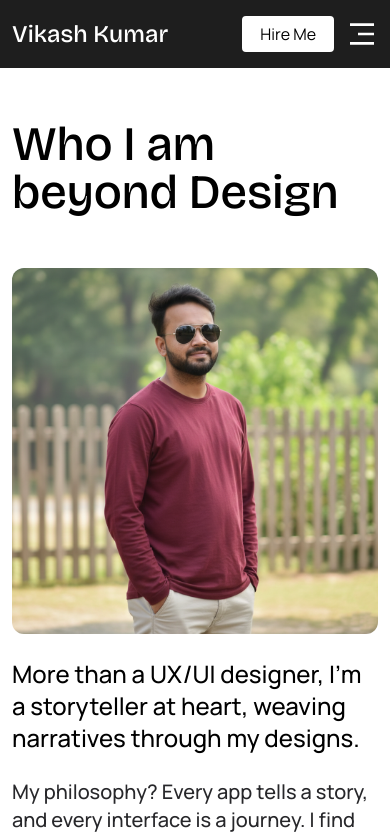
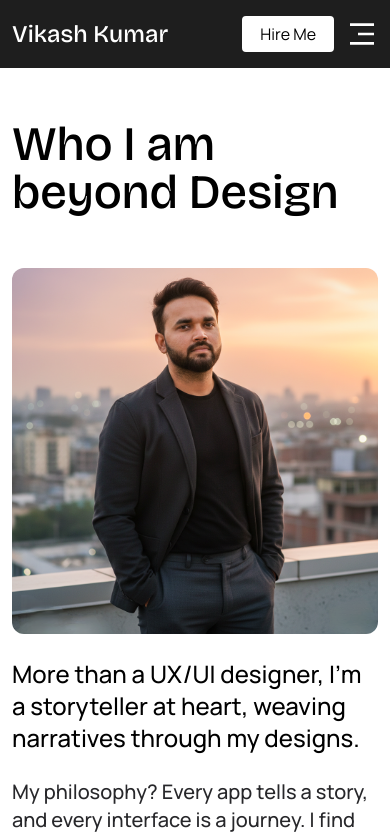
Before and after one commit to VikashFaujdar/my-portfolio, a React (Vite) app: page /about in a window 390 px wide. Shown: the top 838 px of the page. Built offline with nearby package versions, Linux system fonts and the light colour scheme.

Commit message:
change the about section mage of myself

```diff
--- a/src/Pages/About/Hero.jsx
+++ b/src/Pages/About/Hero.jsx
@@ -1,4 +1,3 @@
-import React from 'react';
 import myfoto from '../../assets/MyFoto.png'
 
 
@@ -9,9 +8,9 @@ const Hero = () => {
                 <h1 className='text-5xl md:text-[6vw] lg:text-5xl font-primary font-medium'>Who I am beyond Design</h1>
                 <div className="sections md:flex md:gap-8 lg:mt-5">
                     <div className="left my-3 md:w-1/2">
-                        <img src={myfoto} alt="image" className='max-h-120 w-full object-cover object-top rounded-xl' />
+                        <img src={myfoto} alt="image" className="h-full w-full object-contain sm:object-cover object-top rounded-xl" />
                     </div>
-                    <div className="left flex flex-col lg:gap-3 md:w-1/2">
+                    <div className="right flex flex-col lg:gap-3 md:w-1/2">
                         <h2 className='text-2xl lg:text-3xl font-secondary font-medium my-3'>More than a UX/UI designer, I'm a storyteller at heart, weaving narratives through my designs.</h2>
                         <p className='text-xl lg:text-2xl text-zinc-800 font-medium font-secondary my-3'>My philosophy? Every app tells a story, and every interface is a journey. I find joy in simple things — a well-crafted espresso, the crisp pages of a new book, and the quiet buzz of a city at dawn.</p>
                     </div>
```
Also changed, not shown: src/assets/MyFoto.png.
